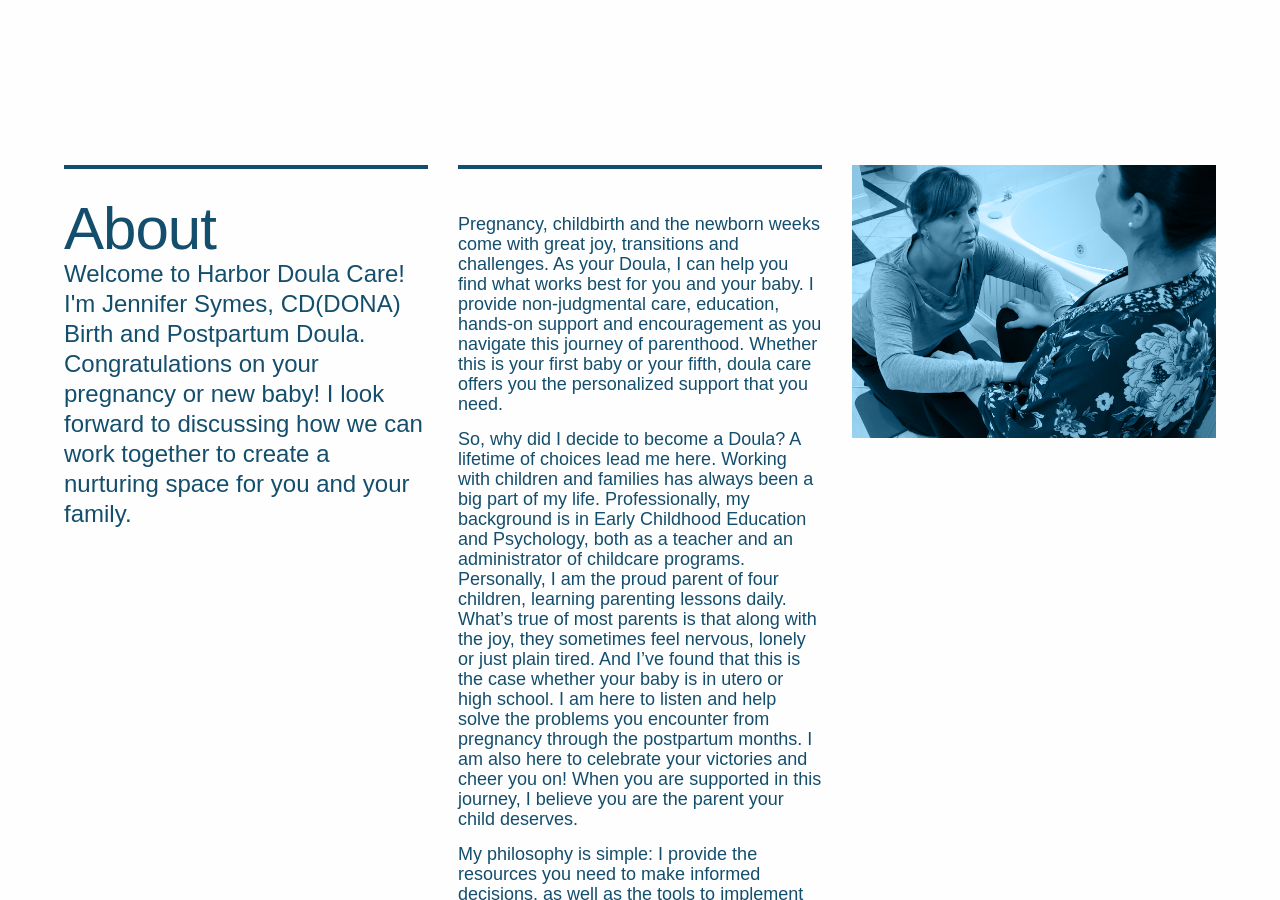
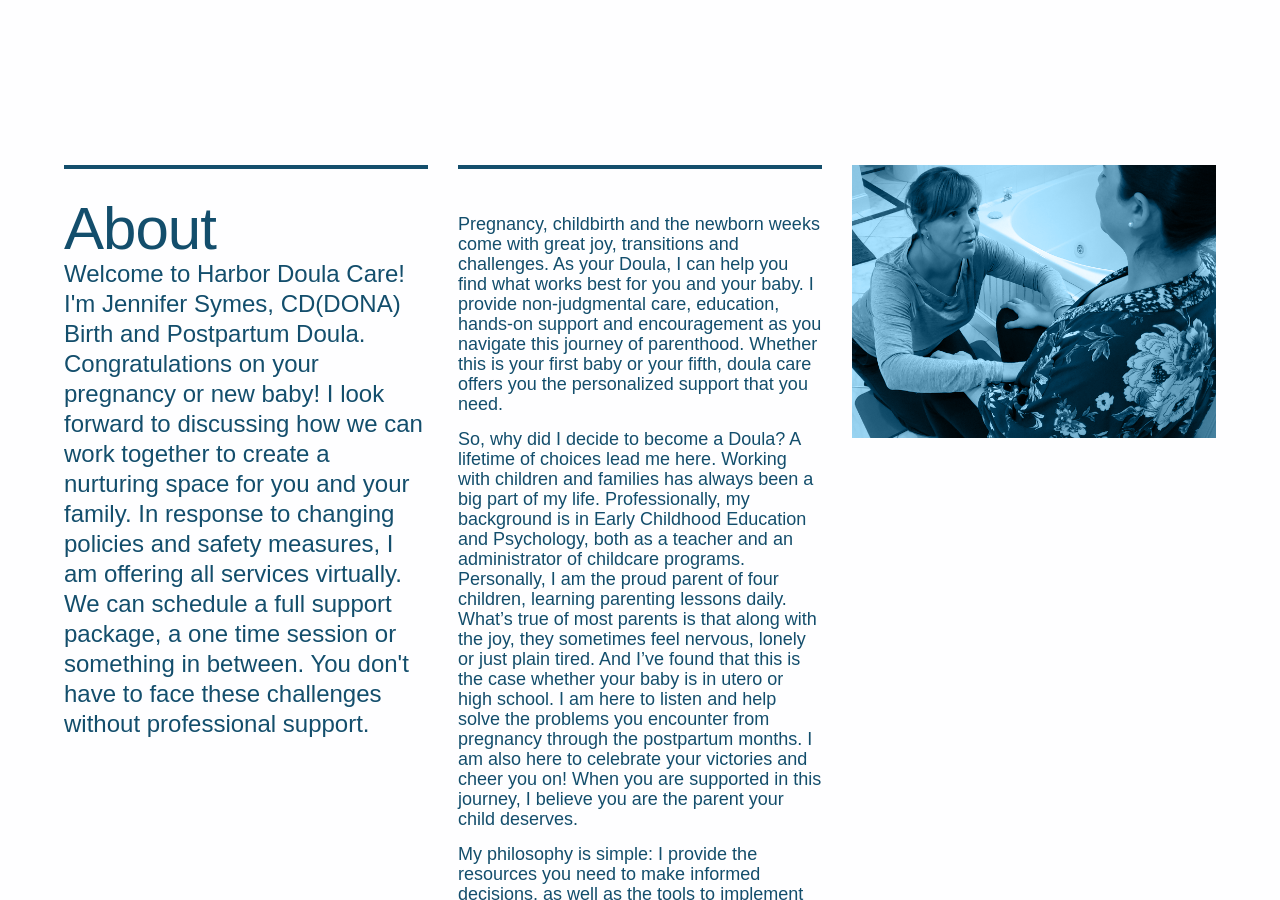
Before and after one commit to aidensymes/harbordoula.com, a Jekyll site: the page built from home.markdown, in a window 1280 px wide and 900 px high, scrolled down 949 px. Built offline with Jekyll 4.4.1, drawn with Linux system fonts in a browser that asks for light colours; nearby versions of some CDN libraries; some web fonts are replaced; some of the changed lines change nothing that is shown; some of the changed text lies outside the part shown.

Commit message:
Updated Home

```diff
--- a/home.markdown
+++ b/home.markdown
@@ -10,6 +10,8 @@
 
 
   I'm Jennifer Symes, CD(DONA) Birth and Postpartum Doula. Congratulations on your pregnancy or new baby! I look forward to discussing how we can work together to create a nurturing space for you and your family.
+
+  In response to changing policies and safety measures, I am offering all services virtually. We can schedule a full support package, a one time session or something in between. You don't have to face these challenges without professional support.
 about: "Pregnancy, childbirth and the newborn weeks come with great joy, transitions
   and challenges. As your Doula, I can help you find what works best for you and your
   baby. I provide non-judgmental care, education, hands-on support and encouragement
@@ -101,8 +103,7 @@
     as soon as we sign an agreement\n* Access to my lending library and resources\n*
     Assistance with Birth Preference List and preparation for labor and postpartum
     \n* 24/7 on-call availability starting at 38 weeks gestation\n* Continuous labor
-    and immediate postpartum support\n* Postpartum Visit\n* 15% off additional postpartum
-    visits\n\n\n\n\n\n\n\n "
+    and immediate postpartum support\n* Postpartum Visit\n"
 - name: Postpartum
   description: "Care, when you need it most.\n\nOffering supportive care for new parents
     in your home while you navigate the first weeks with a new baby. My role varies
@@ -111,7 +112,8 @@
     feeding and newborn resources. I can help you with tasks around the house, accompany
     you to an appointment or ensure that you get that much needed nap or a shower.
     Let's talk about your needs and come up with a solution.\n\nThese hourly visits
-    are designed to meet the unique needs of each family. $35-$45 per hour   "
+    are designed to meet the unique needs of each family. $35-$45 per hour~15% off
+    for birth clients   "
 services-image: "/uploads/willamina.jen.jpg"
 email: jennifer@harbordoula.com
 phone: 508-523-0827
```
